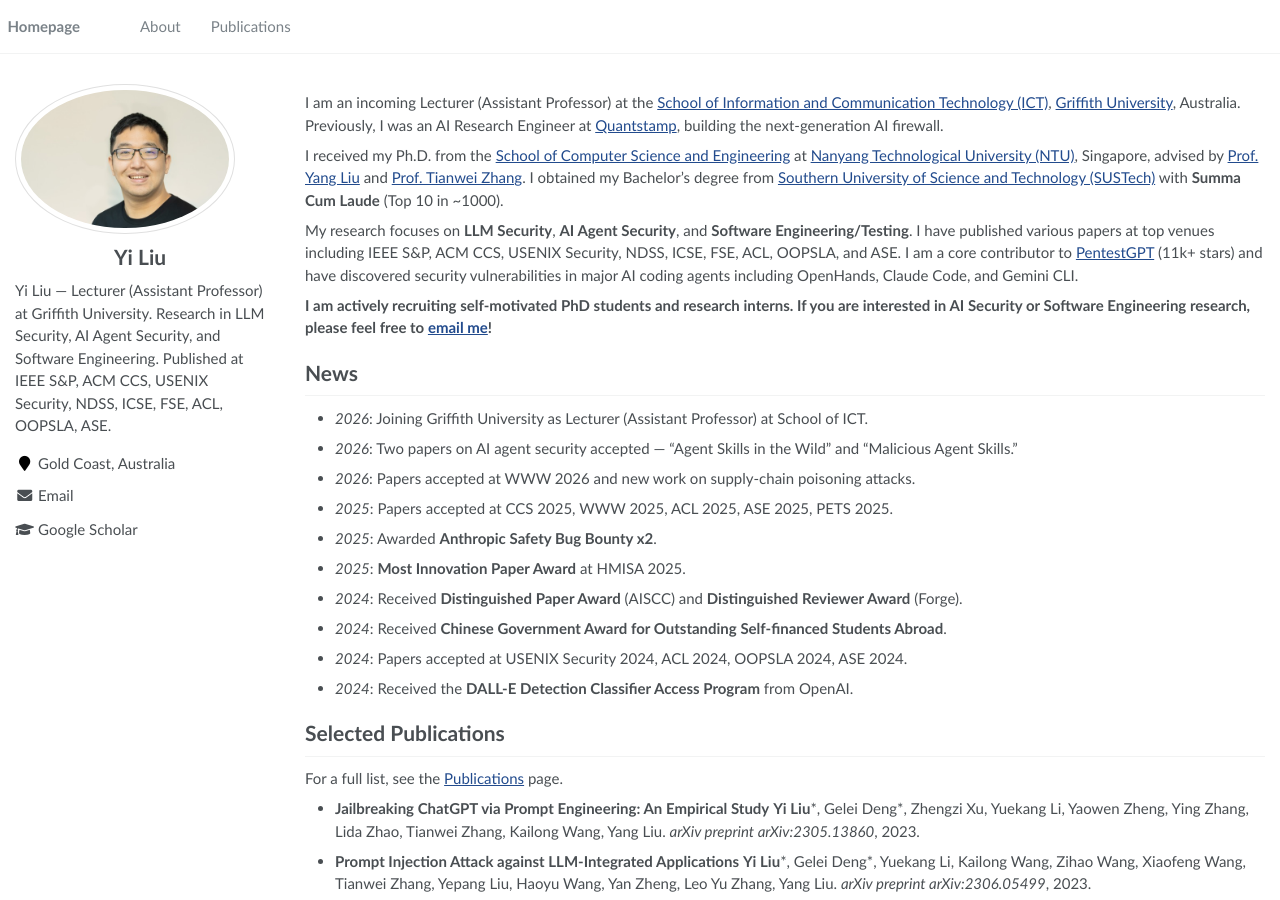
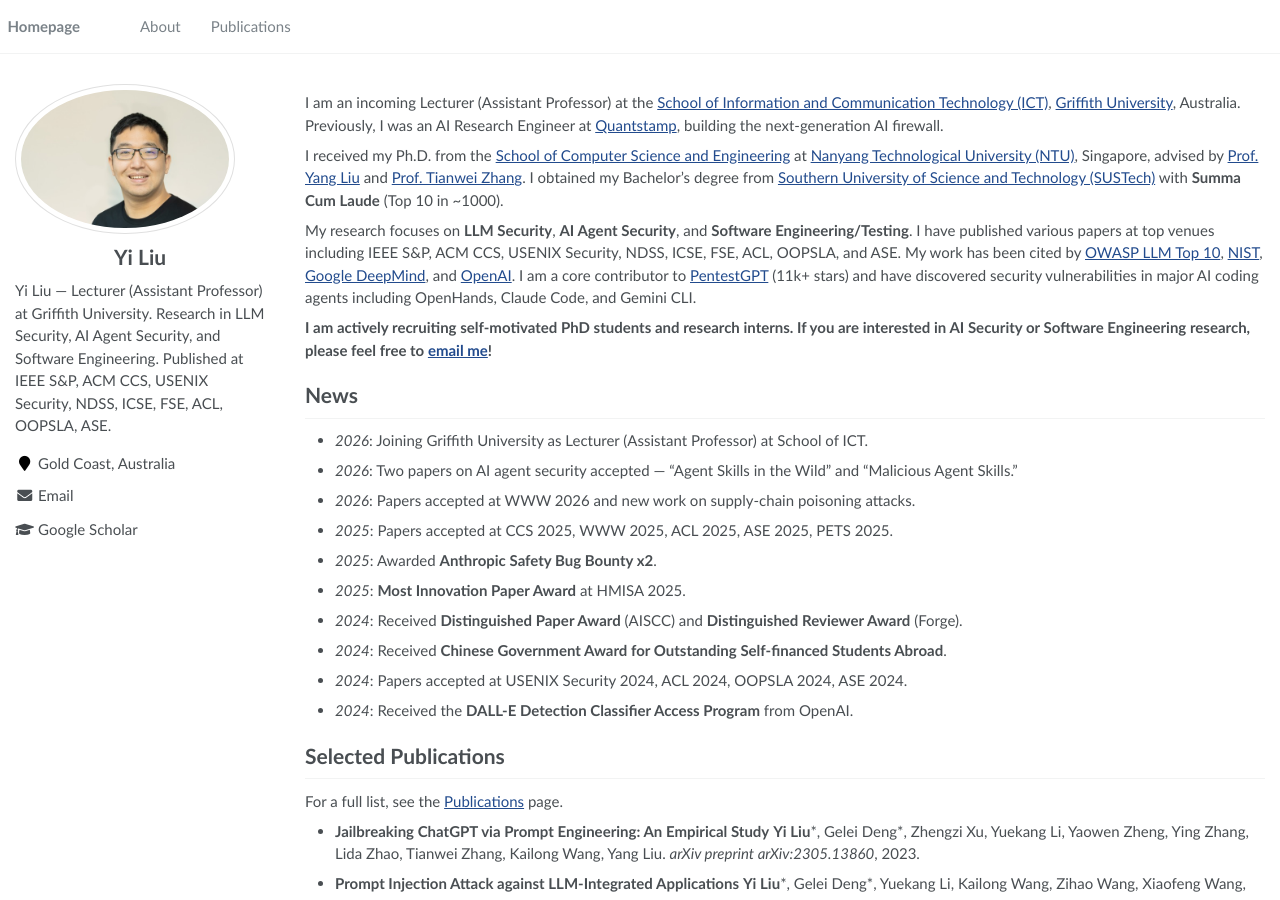
Before and after one commit to liuyi-academic/liuyi-academic.github.io, a Jekyll site: the page built from _pages/about.md, in a window 1280 px wide and 900 px high. Built offline with Jekyll 4.4.1, drawn with Linux system fonts in a browser that asks for light colours.

Commit message:
feat: add notable citations (OWASP, NIST, DeepMind, OpenAI) to bio
Co-Authored-By: Claude Opus 4.6 (1M context) <noreply@anthropic.com>

```diff
--- a/_pages/about.md
+++ b/_pages/about.md
@@ -14,7 +14,7 @@ I am an incoming Lecturer (Assistant Professor) at the [School of Information an
 
 I received my Ph.D. from the [School of Computer Science and Engineering](https://www.ntu.edu.sg/computing) at [Nanyang Technological University (NTU)](https://www.ntu.edu.sg/), Singapore, advised by [Prof. Yang Liu](https://personal.ntu.edu.sg/yangliu/) and [Prof. Tianwei Zhang](https://personal.ntu.edu.sg/tianwei.zhang/). I obtained my Bachelor's degree from [Southern University of Science and Technology (SUSTech)](https://www.sustech.edu.cn/en/) with **Summa Cum Laude** (Top 10 in ~1000).
 
-My research focuses on **LLM Security**, **AI Agent Security**, and **Software Engineering/Testing**. I have published various papers at top venues including IEEE S&P, ACM CCS, USENIX Security, NDSS, ICSE, FSE, ACL, OOPSLA, and ASE. I am a core contributor to [PentestGPT](https://github.com/GreyDGL/PentestGPT) (11k+ stars) and have discovered security vulnerabilities in major AI coding agents including OpenHands, Claude Code, and Gemini CLI.
+My research focuses on **LLM Security**, **AI Agent Security**, and **Software Engineering/Testing**. I have published various papers at top venues including IEEE S&P, ACM CCS, USENIX Security, NDSS, ICSE, FSE, ACL, OOPSLA, and ASE. My work has been cited by [OWASP LLM Top 10](https://owasp.org/www-project-top-10-for-large-language-model-applications/), [NIST](https://www.nist.gov/), [Google DeepMind](https://deepmind.google/), and [OpenAI](https://openai.com/). I am a core contributor to [PentestGPT](https://github.com/GreyDGL/PentestGPT) (11k+ stars) and have discovered security vulnerabilities in major AI coding agents including OpenHands, Claude Code, and Gemini CLI.
 
 **I am actively recruiting self-motivated PhD students and research interns. If you are interested in AI Security or Software Engineering research, please feel free to [email me](mailto:yi009@e.ntu.edu.sg)!**
 
```
